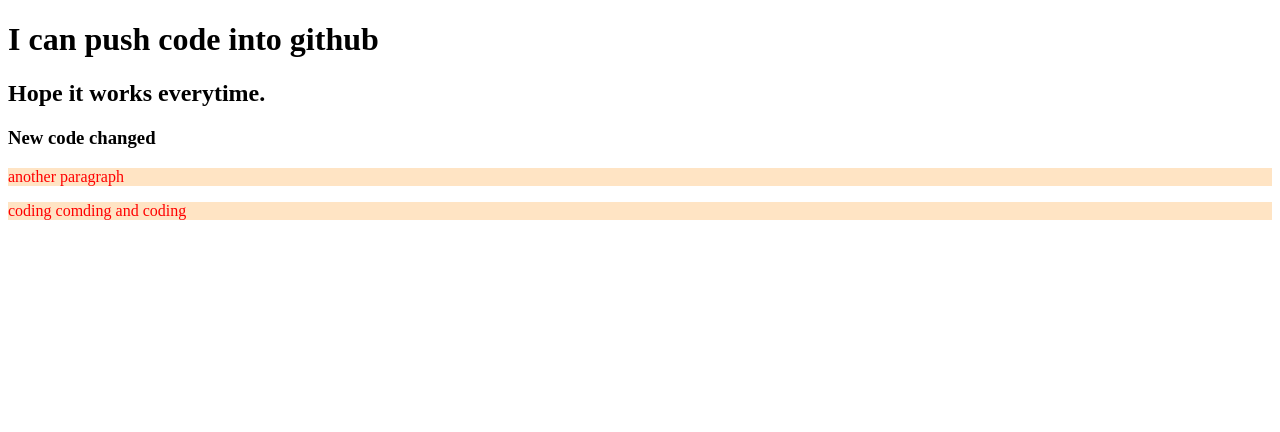
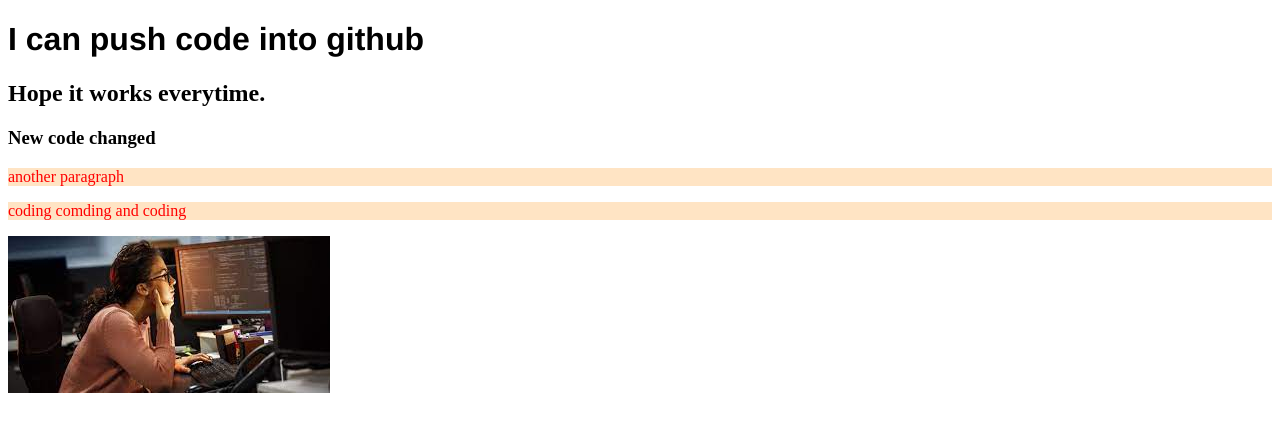
Before and after one commit to tasbiha11/my-second-repo, a plain HTML site: page index.html in a window 1280 px wide. Drawn offline with Linux system fonts and the light colour scheme.

Commit message:
image added

```diff
--- a/index.html
+++ b/index.html
@@ -13,5 +13,6 @@
     <h3>New code changed</h3>
         <p>another paragraph</p>
         <p>coding comding and coding</p>
+        <img src="pic1.jpg" alt="">
 </body>
 </html>
--- a/style.css
+++ b/style.css
@@ -2,3 +2,6 @@ p{
     background-color:bisque;
     color: red
 }
+h1{
+    font-family: 'Franklin Gothic Medium', 'Arial Narrow', Arial, sans-serif;
+}
```
Also changed, not shown: pic1.jpg (added), pic2.jpg (added).
